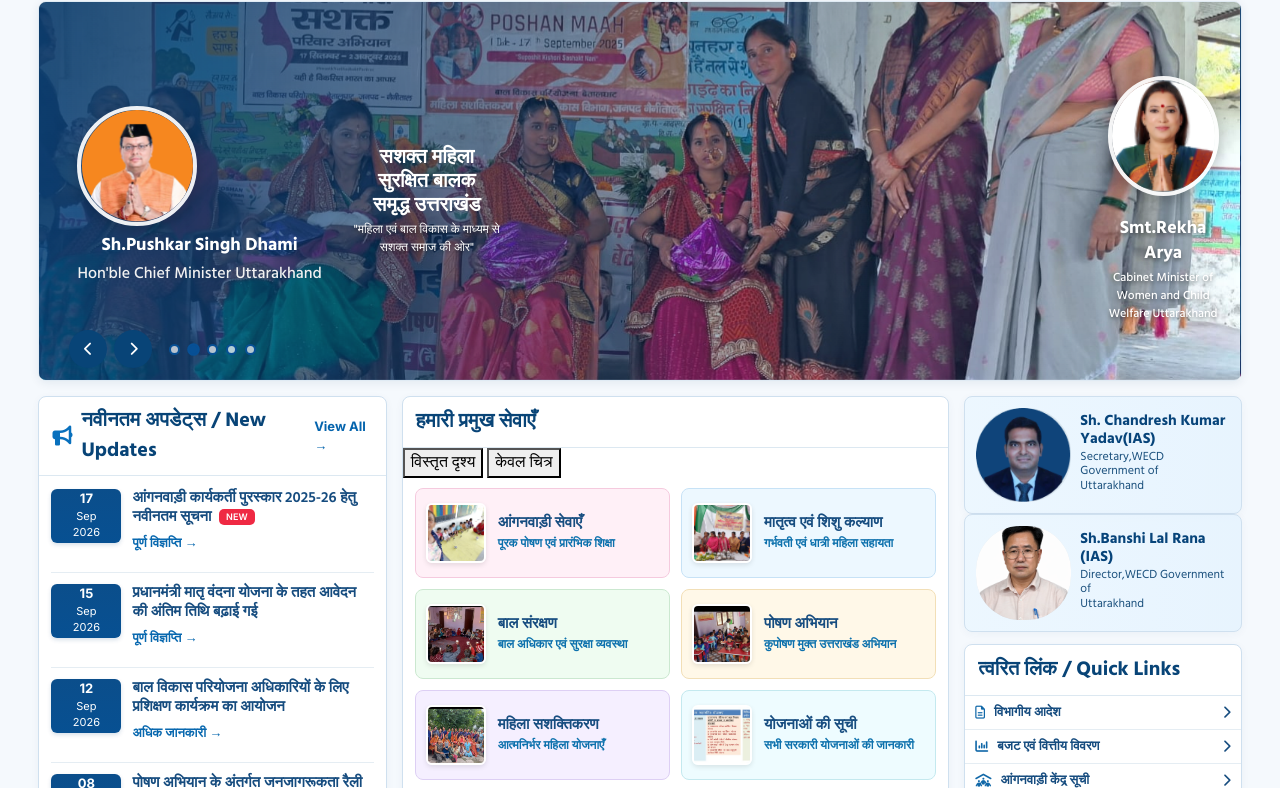
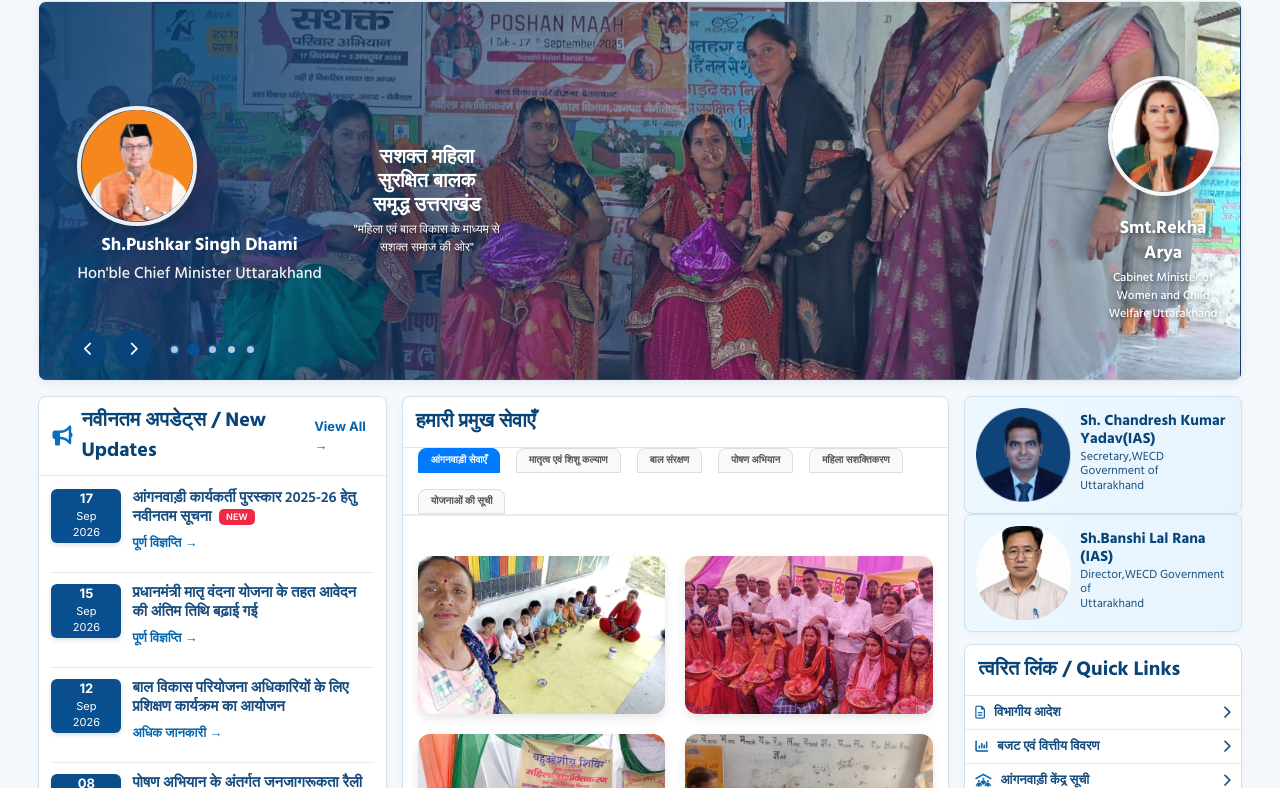
Before and after one commit to deepikachauhan8988/Fisheries-html-project, a plain HTML site: page html_file/index.html in a window 1280 px wide. Shown: the part 128-916 px from the top of the page. Drawn offline with nearby package versions, Linux system fonts and the light colour scheme.

Commit message:
tab func updated

```diff
--- a/html_file/index.html
+++ b/html_file/index.html
@@ -41,6 +41,82 @@
       font-family:"Hind","Inter",sans-serif;
       font-size:16px;
     }
+    /* टैब नेविगेशन का स्टाइल */
+.service-tabs {
+  display: flex;
+  flex-wrap: wrap;
+  gap: 16px;
+  margin-bottom: 25px;
+  padding: 0 15px;
+  border-bottom: 2px solid #e9ecef;
+}
+
+.service-tab-btn {
+  padding: 4px 12px;
+  background-color: #f8f9fa;
+  border: 1px solid #ddd;
+  border-radius: 8px 8px 0 0;
+  cursor: pointer;
+  font-size: 10px;
+  font-weight: 600;
+  color: #555;
+  transition: all 0.3s ease;
+}
+
+.service-tab-btn:hover {
+  background-color: #e9ecef;
+}
+
+.service-tab-btn.active {
+  background-color: #007bff; /* आप अपने थीम का रंग लगा सकते हैं */
+  color: white;
+  border-color: #007bff;
+}
+
+/* गैलरी ग्रिड - एक रो में सिर्फ 2 चित्र */
+.gallery-grid {
+  display: grid;
+  grid-template-columns: repeat(2, 1fr); /* यह 2 कॉलम बनाएगा */
+  gap: 20px;
+  padding: 15px;
+}
+
+/* गैलरी कार्ड (चित्र का) */
+.gallery-card {
+  position: relative;
+  border-radius: 12px;
+  overflow: hidden;
+  box-shadow: 0 4px 10px rgba(0,0,0,0.1);
+  cursor: pointer;
+  transition: transform 0.3s ease;
+  background: #fff;
+}
+
+.gallery-card:hover {
+  transform: translateY(-5px);
+  box-shadow: 0 8px 16px rgba(0,0,0,0.2);
+}
+
+.gallery-card img {
+  width: 100%;
+  height: 158px; /* चित्रों की हाइट एकसमान रखने के लिए */
+  object-fit: cover;
+  display: block;
+}
+
+/* चित्र के नीचे या ऊपर ओवरले टेक्स्ट */
+.gallery-overlay {
+  position: absolute;
+  bottom: 0;
+  left: 0;
+  right: 0;
+  background: rgba(0, 0, 0, 0.6);
+  color: white;
+  padding: 10px;
+  text-align: center;
+  font-size: 10px;
+  font-weight: bold;
+}
     a{text-decoration:none}
     img{max-width:100%;display:block}
 
@@ -1340,81 +1416,20 @@ Uttarakhand
 
       <!-- CENTER: SERVICES -->
    <!-- CENTER: SERVICES -->
+<!-- CENTER: SERVICES -->
 <section class="panel services-panel" id="servicesPanel">
   <div class="panel-heading">
     <div class="heading-left"><span>हमारी प्रमुख सेवाएँ</span></div>
   </div>
 
-  <!-- टैब बटन (Tab Buttons) -->
-  <div class="view-tabs">
-    <button class="tab-btn active" onclick="switchView('detailed')">विस्तृत दृश्य</button>
-    <button class="tab-btn" onclick="switchView('images-only')">केवल चित्र</button>
+  <!-- टैब नेविगेशन (यहाँ सेवाओं के नाम दिखेंगे) -->
+  <div class="service-tabs" id="serviceTabs">
+    <!-- यहाँ बटन JavaScript से अपने आप बनेंगे -->
   </div>
 
-  <div class="service-grid">
-    <div class="service pink" onclick="openServiceModal('../images/images-3.jpeg', 'आंगनवाड़ी सेवाएँ')">
-      <img src="../images/images-3.jpeg" alt="आंगनवाड़ी" class="service-img">
-      <div class="service-text">
-        <h4>आंगनवाड़ी सेवाएँ</h4>
-        <p>पूरक पोषण एवं प्रारंभिक शिक्षा</p>
-      </div>
-    </div>
-
-    <div class="service blue" onclick="openServiceModal('../images/image-1.jpeg', 'मातृत्व एवं शिशु कल्याण')">
-      <img src="../images/image-1.jpeg" alt="मातृत्व" class="service-img">
-      <div class="service-text">
-        <h4>मातृत्व एवं शिशु कल्याण</h4>
-        <p>गर्भवती एवं धात्री महिला सहायता</p>
-      </div>
-    </div>
-
-    <div class="service green" onclick="openServiceModal('../images/images-4.jpeg', 'बाल संरक्षण')">
-      <img src="../images/images-4.jpeg" alt="बाल संरक्षण" class="service-img">
-      <div class="service-text">
-        <h4>बाल संरक्षण</h4>
-        <p>बाल अधिकार एवं सुरक्षा व्यवस्था</p>
-      </div>
-    </div>
-
-    <div class="service yellow" onclick="openServiceModal('../images/images-6.jpeg', 'पोषण अभियान')">
-      <img src="../images/images-6.jpeg" alt="पोषण" class="service-img">
-      <div class="service-text">
-        <h4>पोषण अभियान</h4>
-        <p>कुपोषण मुक्त उत्तराखंड अभियान</p>
-      </div>
-    </div>
-
-    <div class="service purple" onclick="openServiceModal('../images/images-11.jpeg', 'महिला सशक्तिकरण')">
-      <img src="../images/images-11.jpeg" alt="महिला सशक्तिकरण" class="service-img">
-      <div class="service-text">
-        <h4>महिला सशक्तिकरण</h4>
-        <p>आत्मनिर्भर महिला योजनाएँ</p>
-      </div>
-    </div>
-
-    <div class="service cyan" onclick="openServiceModal('../images/images-12.jpeg', 'योजनाओं की सूची')">
-      <img src="../images/images-12.jpeg" alt="योजना सूची" class="service-img">
-      <div class="service-text">
-        <h4>योजनाओं की सूची</h4>
-        <p>सभी सरकारी योजनाओं की जानकारी</p>
-      </div>
-    </div>
-
-    <div class="service pink" onclick="openServiceModal('../images/images-8.jpeg', 'आवेदन / पंजीकरण')">
-      <img src="../images/images-8.jpeg" alt="आवेदन" class="service-img">
-      <div class="service-text">
-        <h4>आवेदन / पंजीकरण</h4>
-        <p>ऑनलाइन आवेदन सुविधा</p>
-      </div>
-    </div>
-
-    <div class="service blue" onclick="openServiceModal('../images/images-9.jpeg', 'सूचना का अधिकार')">
-      <img src="../images/images-9.jpeg" alt="सूचना अधिकार" class="service-img">
-      <div class="service-text">
-        <h4>सूचना का अधिकार</h4>
-        <p>पारदर्शिता एवं जवाबदेही</p>
-      </div>
-    </div>
+  <!-- गैलरी ग्रिड (यहाँ चित्र 2 कॉलम में दिखेंगे) -->
+  <div class="gallery-grid" id="galleryGrid">
+    <!-- यहाँ चित्र JavaScript से अपने आप आएंगे -->
   </div>
 </section>
 
@@ -1683,6 +1698,135 @@ Uttarakhand
       var loginModal = bootstrap.Modal.getInstance(loginModalEl);
       if (loginModal) loginModal.hide();
     });
+
+    // सेवाओं का डेटा (आप यहाँ और भी चित्र जोड़ सकते हैं)
+const servicesData = [
+  {
+    name: "आंगनवाड़ी सेवाएँ",
+    desc: "पूरक पोषण एवं प्रारंभिक शिक्षा",
+    // इसमें 3 चित्र हैं
+    images: [
+      '../images/images-3.jpeg',
+      '../images/images-8.jpeg',
+      '../images/image-1.jpeg',
+      '../images/image-2.jpeg',
+    ]
+  },
+  {
+    name: "मातृत्व एवं शिशु कल्याण",
+    desc: "गर्भवती एवं धात्री महिला सहायता",
+    // इसमें 2 चित्र हैं
+    images: [
+      '../images/image-1.jpeg',
+      '../images/images-9.jpeg',
+      '../images/images-7.jpeg',
+      '../images/images-8.jpeg',
+    ]
+  },
+  {
+    name: "बाल संरक्षण",
+    desc: "बाल अधिकार एवं सुरक्षा व्यवस्था",
+    // इसमें 1 चित्र है
+    images: [
+      '../images/images-4.jpeg',
+      '../images/images-11.jpeg',
+      '../images/images-10.jpeg',
+      '../images/images-3.jpeg',
+
+    ]
+  },
+  {
+    name: "पोषण अभियान",
+    desc: "कुपोषण मुक्त उत्तराखंड अभियान",
+    // इसमें 2 चित्र हैं
+    images: [
+      '../images/images-6.jpeg',
+      '../images/images-11.jpeg',
+      '../images/images-8.jpeg',
+      '../images/images-9.jpeg',
+
+    ]
+  },
+  {
+    name: "महिला सशक्तिकरण",
+    desc: "आत्मनिर्भर महिला योजनाएँ",
+    // इसमें 1 चित्र है
+    images: [
+      '../images/images-11.jpeg',
+        '../images/images-8.jpeg',
+      '../images/images-9.jpeg',
+      '../images/images-4.jpeg',
+
+    ]
+  },
+  {
+    name: "योजनाओं की सूची",
+    desc: "सभी सरकारी योजनाओं की जानकारी",
+    // इसमें 1 चित्र है
+    images: [
+      '../images/images-3.jpeg',
+      '../images/images-8.jpeg',
+      '../images/images-10.jpeg',
+      '../images/images-11.jpeg',
+
+
+    ]
+  }
+];
+
+// टैब बनाने और गैलरी दिखाने का फंक्शन
+function initServices() {
+  const tabsContainer = document.getElementById('serviceTabs');
+
+  // सभी सेवाओं के लिए टैब बटन बनाएँ
+  servicesData.forEach((service, index) => {
+    const btn = document.createElement('button');
+    btn.className = 'service-tab-btn' + (index === 0 ? ' active' : '');
+    btn.innerText = service.name;
+    btn.onclick = () => showGallery(index);
+    tabsContainer.appendChild(btn);
+  });
+
+  // पेज लोड होने पर पहली सेवा की गैलरी दिखाएँ
+  showGallery(0);
+}
+
+// टैब पर क्लिक करने पर गैलरी दिखाने का फंक्शन
+function showGallery(index) {
+  // सभी टैब से 'active' क्लास हटाएँ
+  const allTabs = document.querySelectorAll('.service-tab-btn');
+  allTabs.forEach(tab => tab.classList.remove('active'));
+
+  // जिस टैब पर क्लिक किया गया है उसे 'active' करें
+  allTabs[index].classList.add('active');
+
+  // गैलरी क्लियर करें
+  const galleryGrid = document.getElementById('galleryGrid');
+  galleryGrid.innerHTML = '';
+
+  const service = servicesData[index];
+
+  // चूँकि आपने एक रो में 2 चित्र माँगे हैं, इसलिए यदि किसी सेवा में 1 चित्र है, तो आप चाहें तो दो बार दिखा सकते हैं
+  // या यह अपने आप एक कॉलम घेर लेगा। यदि आपके पास एक सेवा में 2 चित्र होंगे, तो वे 2 कॉलम में दिखेंगे।
+  // मैं यहाँ उसी 1 चित्र को कॉल में दिखा रहा हूँ।
+
+  service.images.forEach(imgSrc => {
+    const card = document.createElement('div');
+    card.className = 'gallery-card';
+
+    // आपका पुराना मॉडल फंक्शन यहाँ भी काम करेगा
+    card.setAttribute('onclick', `openServiceModal('${imgSrc}', '${service.name}')`);
+
+    card.innerHTML = `
+      <img src="${imgSrc}" alt="${service.name}">
+
+    `;
+    galleryGrid.appendChild(card);
+  });
+}
+
+// पेज लोड होने पर इनिशियलाइज़ करें
+window.onload = initServices;
   </script>
 </body>
 </html>
```
